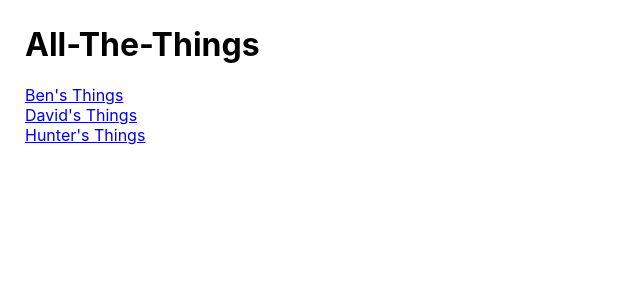
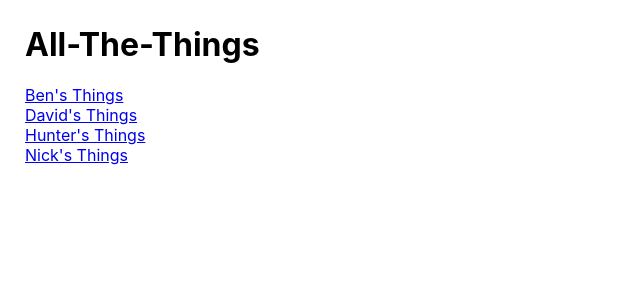
Before and after one commit to MendersGame/allThings, a React (Vite) app: page / in a window 1280 px wide. Shown: the top 300 px of the page, without its empty margins (0-640 px from the left). Built offline with nearby package versions, Linux system fonts and the light colour scheme.

Commit message:
add navlink

```diff
--- a/src/App.jsx
+++ b/src/App.jsx
@@ -66,7 +66,7 @@ const App = () => {
   const nicksThings = [
     {
       name: "water",
-      image: "https://imgs.xkcd.com/comics/water.png",
+      image: "https://imgs.xkcd.com/comics/positive_and_negative_reviews.png",
       attributes: ["neccessary", "hyrdrating", "underrated", "amazing"],
     },
   ]
--- a/src/pages/Landing/Landing.jsx
+++ b/src/pages/Landing/Landing.jsx
@@ -8,6 +8,7 @@ const Landing = () => {
       <Link to="/the-manliest-things">Ben's Things</Link><br/>
       <Link to="/the-well-styled-things">David's Things</Link><br/>
       <Link to="/the-silly-things">Hunter's Things</Link><br/>
+      <Link to="/the-water-things">Nick's Things</Link><br/>
     </>
   )
 }
```
